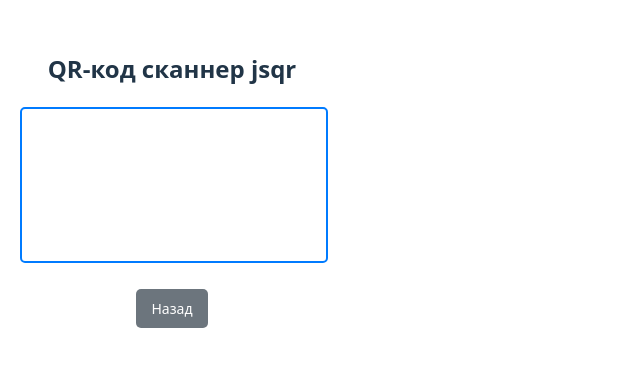
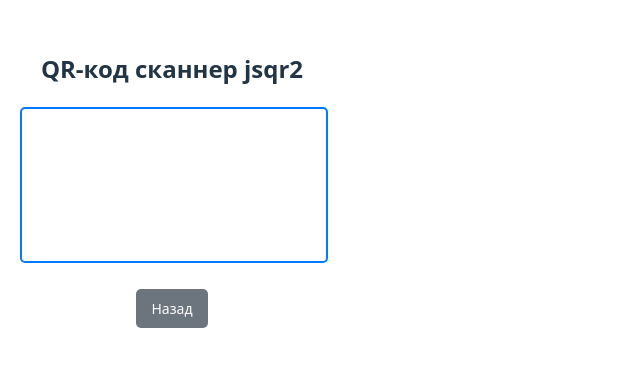
Before and after one commit to larentoun/project_class, a React (Vite) app: page /scanner in a window 1280 px wide. Shown: the part 220-586 px from the top of the page, without its empty margins (0-640 px from the left). Built offline with nearby package versions, Linux system fonts and the light colour scheme; no server answers.

Commit message:
still bad zoom

```diff
--- a/src/components/QrScanner.tsx
+++ b/src/components/QrScanner.tsx
@@ -20,6 +20,11 @@
         const constraints: MediaStreamConstraints = {
           video: {
             facingMode: 'environment',
+            width: { ideal: 1280 },
+            height: { ideal: 720 },
+            advanced: [{
+              //@ts-expect-error low support
+              focusMode: 'continuous' }]
           }
         };
 
@@ -94,7 +99,7 @@
 
   return (
     <div className="qr-scanner-container">
-      <h2 className="qr-scanner-title">QR-код сканнер jsqr</h2>
+      <h2 className="qr-scanner-title">QR-код сканнер jsqr2</h2>
       <div className="qr-scanner-wrapper">
         <video
           ref={videoRef}
```
